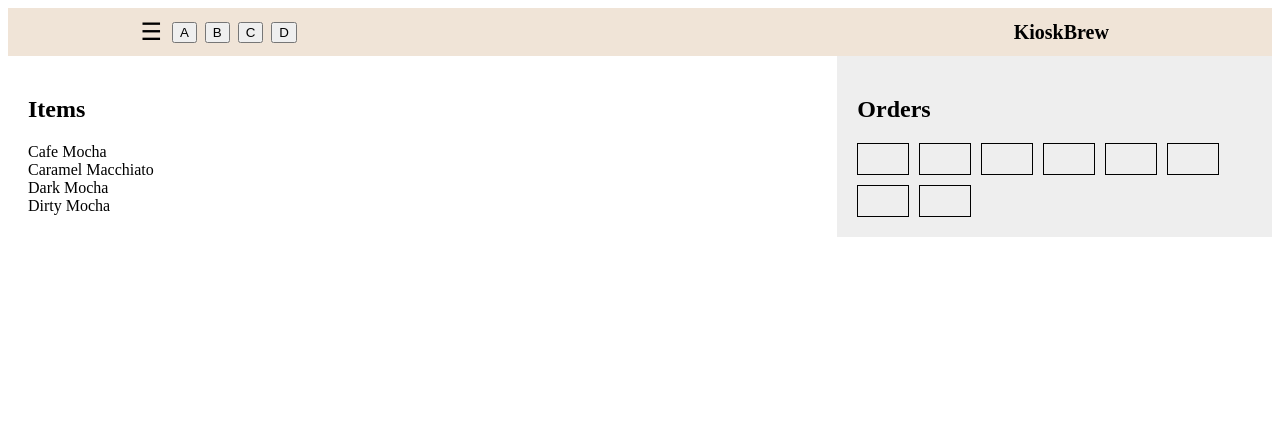
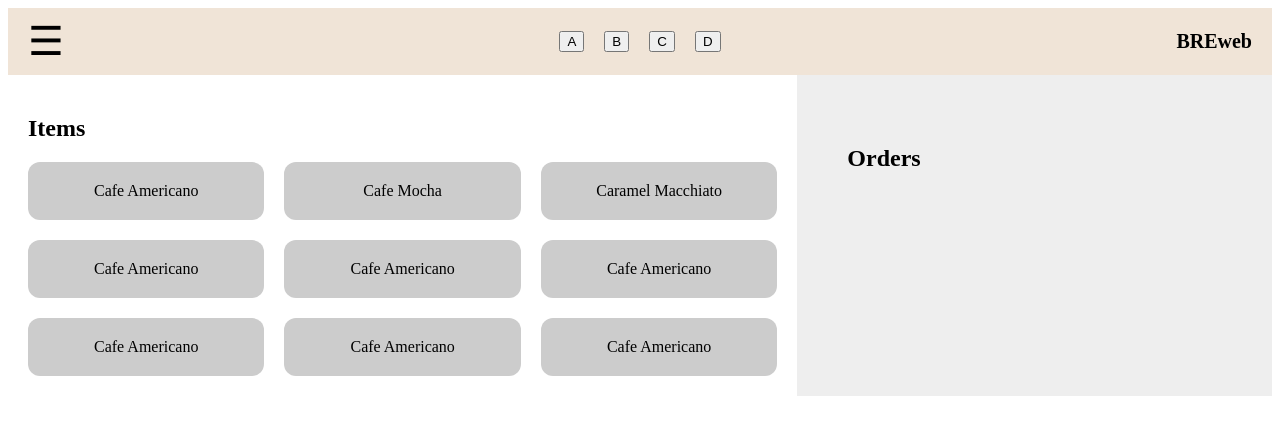
Before and after one commit to HaldenNiguidula/collaborate.html, a PHP site: page / in a window 1280 px wide. Shown: the top 435 px of the page. Run offline with PHP 8.4, Linux system fonts and the light colour scheme.

Commit message:
UPDATED index.php
UPDATED

```diff
--- a/index.php
+++ b/index.php
@@ -4,35 +4,59 @@
   <meta charset="UTF-8" />
   <meta name="viewport" content="width=device-width, initial-scale=1.0"/>
   <title>KioskBrew</title>
+  <style>
+  .items-grid {
+    display: grid;
+    grid-template-columns: repeat(3, 1fr);
+    gap: 20px;
+    margin-top: 20px;
+  }
+  .item-box {
+    background: #ccc;
+    padding: 20px;
+    border-radius: 12px;
+    text-align: center;
+  }
+  .item-box {
+    background: #ccc;
+    padding: 20px;
+    border-radius: 12px;
+    text-align: center;
+    cursor: pointer;
+  }
+  .item-box:hover {
+    background: #bbb;
+  }
+</style>
 </head>
 <body>
 
   <!-- Container -->
   <div>
 
-    <!-- Header with 3 equal parts -->
         <header style="display: flex; padding: 10px 0; background: #f0e4d7; text-align: center;">
 
-      <!-- Left: Hamburger + Tabs -->
-      <div style="flex: 1; display: flex; align-items: center; justify-content: center; gap: 10px;">
-        <span style="font-size: 24px; cursor: pointer;">☰</span>
-        <nav style="display: flex; gap: 8px;">
-          <button>A</button>
-          <button>B</button>
-          <button>C</button>
-          <button>D</button>
-        </nav>
+        <!-- Left: Hamburger -->
+        <div style="flex: 1; display: flex; align-items: center; justify-content: flex-start; padding-left: 20px;">
+          <span style="font-size: 40px; cursor: pointer;">☰</span>
         </div>
 
-      <!-- Middle: Empty (or you can put date/time or status here) -->
+        <!-- Center: Navigation Buttons -->
         <div style="flex: 1; display: flex; align-items: center; justify-content: center;">
-        <!-- Optional center content -->
+          <nav style="display: flex; gap: 20px;">
+            <button id="btn-a">A</button>
+            <button id="btn-b">B</button>
+            <button id="btn-c">C</button>
+            <button id="btn-d">D</button>
+          </nav>
+
         </div>
 
         <!-- Right: Logo -->
-      <div style="flex: 1; display: flex; align-items: center; justify-content: center;">
-        <div style="font-weight: bold; font-size: 20px;">KioskBrew</div>
+        <div style="flex: 1; display: flex; align-items: center; justify-content: flex-end; padding-right: 20px;">
+          <div style="font-weight: bold; font-size: 20px;">BREweb</div>
         </div>
+
       </header>
 
     <!-- Main Content -->
@@ -41,32 +65,90 @@
       <!-- Items Section -->
     <section style="flex: 2; padding: 20px;">
       <h2>Items</h2>
-        <div>
-          <div>Cafe Mocha</div>
-          <div>Caramel Macchiato</div>
-          <div>Dark Mocha</div>
-          <div>Dirty Mocha</div>
+
+      <div id="items-a" class="items-grid">
+        <div class="item-box">Cafe Americano</div>
+        <div class="item-box">Cafe Mocha</div>
+        <div class="item-box">Caramel Macchiato</div>
+        <div class="item-box">Cafe Americano</div>
+        <div class="item-box">Cafe Americano</div>
+        <div class="item-box">Cafe Americano</div>
+        <div class="item-box">Cafe Americano</div>
+        <div class="item-box">Cafe Americano</div>
+        <div class="item-box">Cafe Americano</div>
+      </div>
+
+      <div id="items-b" class="items-grid" style="display: none;">
+        <div class="item-box">Coffee Jelly</div>
+        <div class="item-box">Dark Mocha</div>
+        <div class="item-box">Dirty Matcha</div>
+        <div class="item-box">Cafe Americano</div>
+        <div class="item-box">Cafe Americano</div>
+        <div class="item-box">Cafe Americano</div>
+        <div class="item-box">Cafe Americano</div>
+      </div>
+
+      <div id="items-c" class="items-grid" style="display: none;">
+        <div class="item-box">Red Velvet Latte</div>
+        <div class="item-box">Salted Caramel</div>
+        <div class="item-box">Sea Salt Latte</div>
+        <div class="item-box">Cafe Americano</div>
+        <div class="item-box">Cafe Americano</div>
+      </div>
+
+      <div id="items-d" class="items-grid" style="display: none;">
+        <div class="item-box">Pumpkin Spice Latte</div>
+        <div class="item-box">Spanish Latte</div>
+        <div class="item-box">Toffee Nut Crunch</div>
+        <div class="item-box">Cafe Americano</div>
       </div>
     </section>
 
+
       <!-- Orders Panel -->
-      <aside style="flex: 1; background: #eee; padding: 20px;">
+      <aside style="flex: 1; background: #eee; padding: 50px;">
         <h2>Orders</h2>
-        <div style="display: flex; flex-wrap: wrap; gap: 10px;">
-          <div style="width: 50px; height: 30px; border: 1px solid black;"></div>
-          <div style="width: 50px; height: 30px; border: 1px solid black;"></div>
-          <div style="width: 50px; height: 30px; border: 1px solid black;"></div>
-          <div style="width: 50px; height: 30px; border: 1px solid black;"></div>
-          <div style="width: 50px; height: 30px; border: 1px solid black;"></div>
-          <div style="width: 50px; height: 30px; border: 1px solid black;"></div>
-          <div style="width: 50px; height: 30px; border: 1px solid black;"></div>
-          <div style="width: 50px; height: 30px; border: 1px solid black;"></div>
-        </div>
+        <div id="orders-list" style="display: flex; flex-direction: column; gap: 10px;"></div>
       </aside>
+
 
     </main>
 
   </div>
+      <script>
+        const sections = {
+          'btn-a': 'items-a',
+          'btn-b': 'items-b',
+          'btn-c': 'items-c',
+          'btn-d': 'items-d'
+        };
+
+        Object.keys(sections).forEach(btnId => {
+          document.getElementById(btnId).addEventListener('click', () => {
+            Object.values(sections).forEach(id => {
+              document.getElementById(id).style.display = 'none';
+            });
+            document.getElementById(sections[btnId]).style.display = 'grid';
+          });
+        });
+      </script>
+
+      <script>
+        const ordersList = document.getElementById('orders-list');
+
+        // Attach click events to all item boxes
+        document.querySelectorAll('.item-box').forEach(box => {
+          box.addEventListener('click', () => {
+            const orderItem = document.createElement('div');
+            orderItem.textContent = box.textContent;
+            orderItem.style.border = '1px solid black';
+            orderItem.style.padding = '10px';
+            orderItem.style.borderRadius = '8px';
+            orderItem.style.background = '#fff';
+            ordersList.appendChild(orderItem);
+          });
+        });
+      </script>
 
 </body>
 </html>
```
Lines whose indentation alone changed are shown as unchanged.
